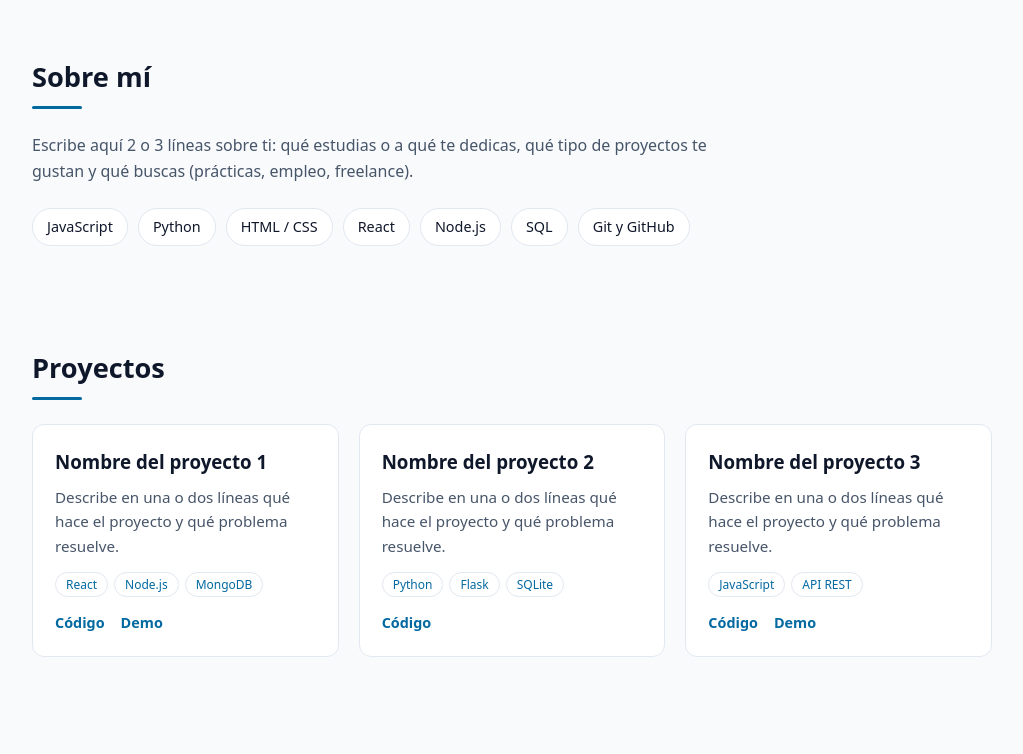
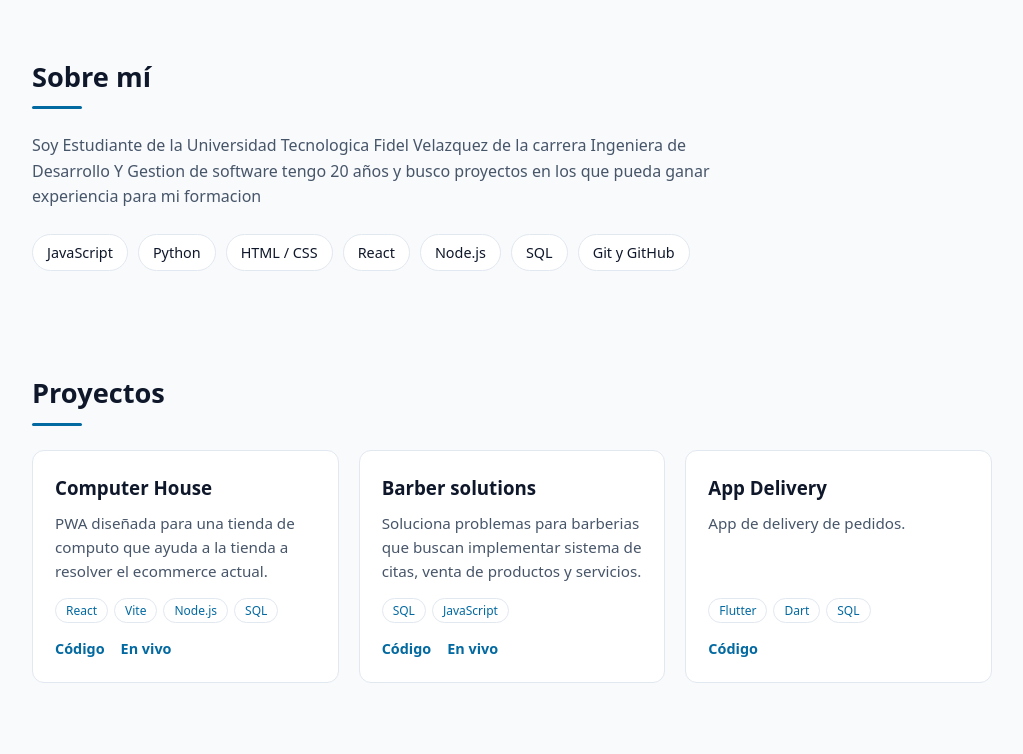
Before and after one commit to Sacho20/Sacho20.github.io, a plain HTML site: page index.html in a window 1280 px wide. Shown: the part 500-1254 px from the top of the page, without its empty margins (128-1151 px from the left). Drawn offline with Linux system fonts and the light colour scheme.

Commit message:
Add files via upload

```diff
--- a/index.html
+++ b/index.html
@@ -113,7 +113,7 @@
 
   <nav>
     <div class="container">
-      <a class="logo" href="#">Tu Nombre</a>
+      <a class="logo" href="#">Isaac Hernandez Perez</a>
       <ul>
         <li><a href="#sobre-mi">Sobre mí</a></li>
         <li><a href="#proyectos">Proyectos</a></li>
@@ -137,7 +137,8 @@
     <div class="container">
       <h2>Sobre mí</h2>
       <p style="color: var(--muted); max-width: 700px; margin-bottom: 24px;">
-        Escribe aquí 2 o 3 líneas sobre ti: qué estudias o a qué te dedicas, qué tipo de proyectos te gustan y qué buscas (prácticas, empleo, freelance).
+      Soy Estudiante de la Universidad Tecnologica Fidel Velazquez de la carrera Ingeniera de Desarrollo Y Gestion de software
+      tengo 20 años y busco proyectos en los que pueda ganar experiencia para mi formacion
       </p>
       <div class="skills">
         <span>JavaScript</span>
@@ -157,31 +158,31 @@
       <div class="grid">
 
         <article class="card">
-          <h3>Nombre del proyecto 1</h3>
-          <p>Describe en una o dos líneas qué hace el proyecto y qué problema resuelve.</p>
-          <div class="tags"><span>React</span><span>Node.js</span><span>MongoDB</span></div>
+          <h3>Computer House</h3>
+          <p>PWA diseñada para una tienda de computo que ayuda a la tienda a resolver el ecommerce actual.</p>
+          <div class="tags"><span>React</span><span>Vite</span><span>Node.js</span><span>SQL</span></div>
           <div class="links">
-            <a href="https://github.com/TU-USUARIO/proyecto-1" target="_blank" rel="noopener">Código</a>
-            <a href="https://ejemplo.com" target="_blank" rel="noopener">Demo</a>
+            <a href="https://github.com/Sacho20/computer-house" target="_blank" rel="noopener">Código</a>
+            <a href="https://computer-house-rho.vercel.app/" target="_blank" rel="noopener">En vivo</a>
           </div>
         </article>
 
         <article class="card">
-          <h3>Nombre del proyecto 2</h3>
-          <p>Describe en una o dos líneas qué hace el proyecto y qué problema resuelve.</p>
-          <div class="tags"><span>Python</span><span>Flask</span><span>SQLite</span></div>
+          <h3>Barber solutions</h3>
+          <p>Soluciona problemas para barberias que buscan implementar sistema de citas, venta de productos y servicios.</p>
+          <div class="tags"><span>SQL</span><span>JavaScript</span></div>
           <div class="links">
-            <a href="https://github.com/TU-USUARIO/proyecto-2" target="_blank" rel="noopener">Código</a>
+            <a href="https://github.com/CristianOG1/reservas-barberia" target="_blank" rel="noopener">Código</a>
+            <a href="https://kromatik.gools.com.mx/" target="_blank" rel="noopener">En vivo</a>
           </div>
         </article>
 
         <article class="card">
-          <h3>Nombre del proyecto 3</h3>
-          <p>Describe en una o dos líneas qué hace el proyecto y qué problema resuelve.</p>
-          <div class="tags"><span>JavaScript</span><span>API REST</span></div>
+          <h3>App Delivery</h3>
+          <p>App de delivery de pedidos.</p>
+          <div class="tags"><span>Flutter</span><span>Dart</span><span>SQL</span></div>
           <div class="links">
-            <a href="https://github.com/TU-USUARIO/proyecto-3" target="_blank" rel="noopener">Código</a>
-            <a href="https://ejemplo.com" target="_blank" rel="noopener">Demo</a>
+            <a href="https://github.com/CristianOG1/delivery-app" target="_blank" rel="noopener">Código</a>
           </div>
         </article>
 
```
